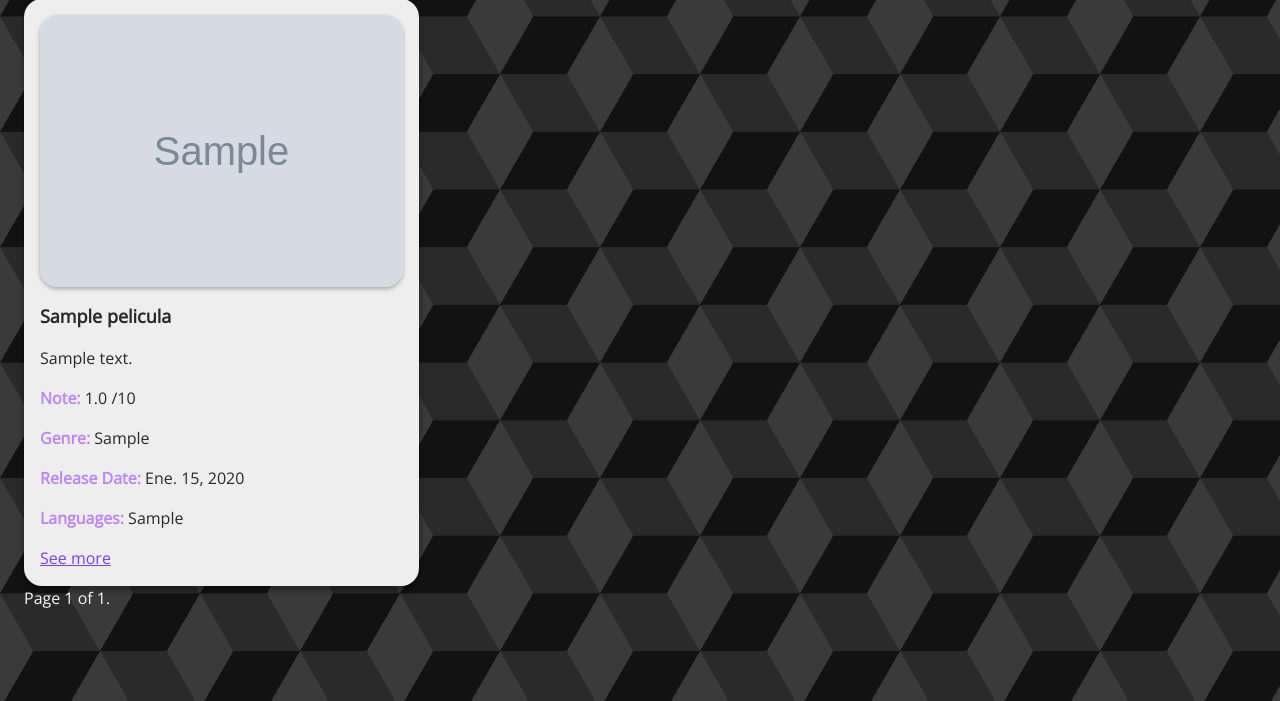
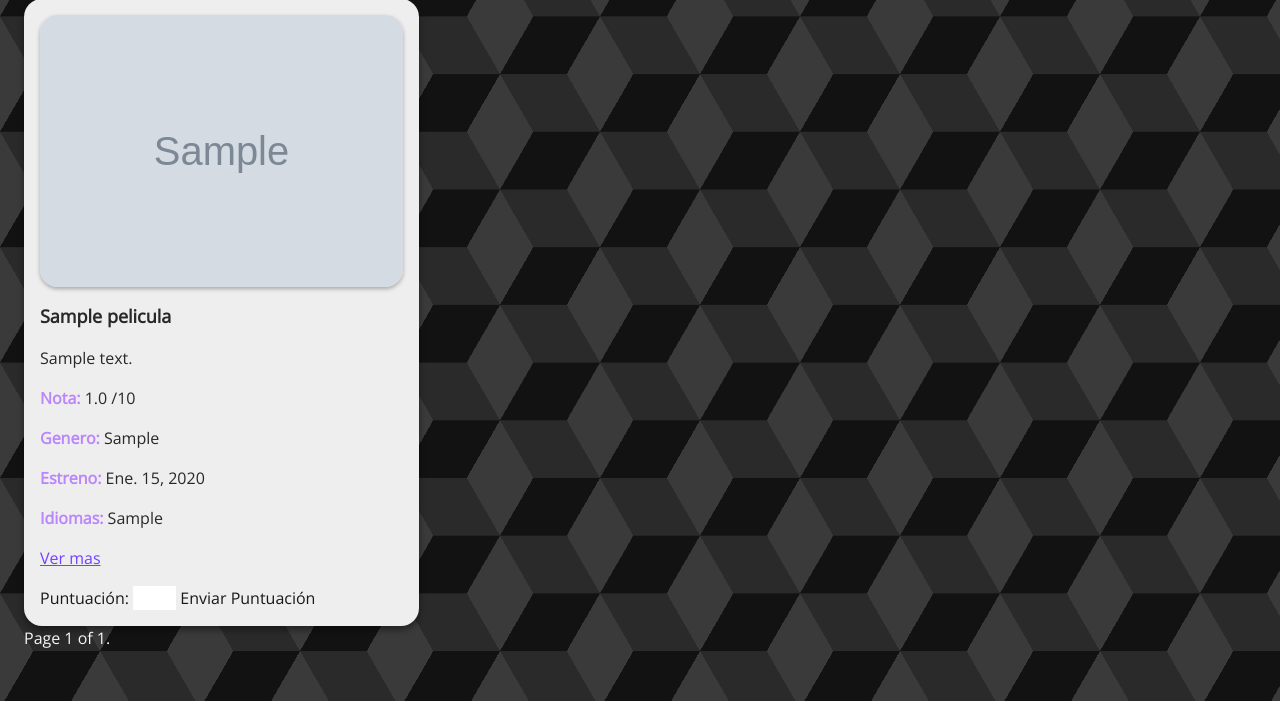
Before and after one commit to franciiscocg/WebScarpingMovies, a Django app: page /mostrar_peliculas/ in a window 1280 px wide. Shown: the part 99-800 px from the top of the page. Run offline with Django 3.2, Linux system fonts and the light colour scheme; tables that the repository leaves empty hold one stand-in row (values such as "Sample post"); grey boxes marked "Sample" are stand-in pictures.

Commit message:
puntuaciones

```diff
--- a/EjercicioRS/EjercicioRS/urls.py
+++ b/EjercicioRS/EjercicioRS/urls.py
@@ -9,5 +9,6 @@ urlpatterns = [
     path('crear_index/', views.crear_index, name='crear_index'),
     path('buscar_titulo_o_descripcion/', views.buscar_titulo_o_descripcion, name='buscar_titulo_o_descripcion'),
     path('buscar_similares_generos/', views.buscar_similares_generos, name='buscar_similares_generos'),
+    path('rate_pelicula/<int:pelicula_id>/', views.rate_pelicula, name='rate_pelicula'),
     path('', views.home, name='home')
     ]
--- a/EjercicioRS/main/models.py
+++ b/EjercicioRS/main/models.py
@@ -59,7 +59,7 @@ class Pelicula(models.Model):
     imagen = models.URLField()
     descripcion = models.TextField()
     nota = models.FloatField(validators=[MinValueValidator(0), MaxValueValidator(10)])
-    generos = models.TextField()
+    genero = models.TextField()
     date = models.DateField()
     link = models.URLField()
     idiomas = models.TextField()
--- a/EjercicioRS/main/templates/mostrar_peliculas.html
+++ b/EjercicioRS/main/templates/mostrar_peliculas.html
@@ -576,20 +576,26 @@ video {
                     <h2 class="text-lg font-bold text-neutral-950">{{ pelicula.1 }}</h2>
                     <p class="text-neutral-950">{{ pelicula.3 }}</p>
                     <p class="text-neutral-950">
-                        <strong>Note:</strong> {{ pelicula.4 }} /10
+                        <strong>Nota:</strong> {{ pelicula.4 }} /10
                     </p>
                     <p class="text-neutral-950">
-                        <strong>Genre:</strong> {{ pelicula.5 }}
+                        <strong>Genero:</strong> {{ pelicula.5 }}
                     </p>
                     <p class="text-neutral-950">
-                        <strong>Release Date:</strong> {{ pelicula.6 }}
+                        <strong>Estreno:</strong> {{ pelicula.6 }}
                     </p>
                     <p class="text-neutral-950">
-                        <strong>Languages:</strong> {{ pelicula.8 }}
+                        <strong>Idiomas:</strong> {{ pelicula.8 }}
                     </p>
                     <a href="{{ pelicula.7 }}" class="text-primary-500 underline">
-                        See more
+                        Ver mas
                     </a>
+                    <form method="post" action="{% url 'rate_pelicula' pelicula.0 %}">
+                      {% csrf_token %}
+                      <label for="puntuacion">Puntuación:</label>
+                      <input type="number" id="idPelicula" name="puntuacion" min="1" max="5">
+                      <button type="submit">Enviar Puntuación</button>
+                  </form>
                 </div>
                 {% endfor %}
             </div>
--- a/EjercicioRS/main/views.py
+++ b/EjercicioRS/main/views.py
@@ -1,8 +1,10 @@
 #encoding:utf-8
-from django.shortcuts import render, redirect
+from django.shortcuts import render, redirect, get_object_or_404
+from django.contrib.auth.decorators import login_required
 from django.db import connection
 from main.busquedaWoosh import *
 from django.core.paginator import Paginator
+from .models import Pelicula, Puntuacion, Usuario
 GENEROS_CHOICES = [
         'Acción', 'Animación', 'Misterio', 'Bélica', 'Ciencia ficción', 'Comedia',
         'Crimen', 'Drama', 'Suspense', 'Familia', 'Música', 'Romance', 'Terror',
@@ -69,5 +71,18 @@ def buscar_similares_generos(request):
 
     return render(request, 'buscador_similares.html', {'peliculas': peliculas})
 
+@login_required
+def rate_pelicula(request, pelicula_id):
+    pelicula = get_object_or_404(Pelicula, idPelicula=pelicula_id)
+    usuario = get_object_or_404(Usuario, idUsuario=request.user.id)
+    if request.method == 'POST':
+        puntuacion = int(request.POST.get('puntuacion'))
+        ratings = Puntuacion.objects.filter(idUsuario=usuario, idPelicula=pelicula)
+        if ratings.exists():
+            ratings.update(puntuacion=puntuacion)
+        else:
+            Puntuacion.objects.create(idUsuario=usuario, idPelicula=pelicula, puntuacion=puntuacion)
+    return redirect('mostrar_peliculas')
+
 def home(request):
     return render(request, 'home.html')
```
Also changed, not shown: EjercicioRS/main/migrations/0001_initial.py (added).
